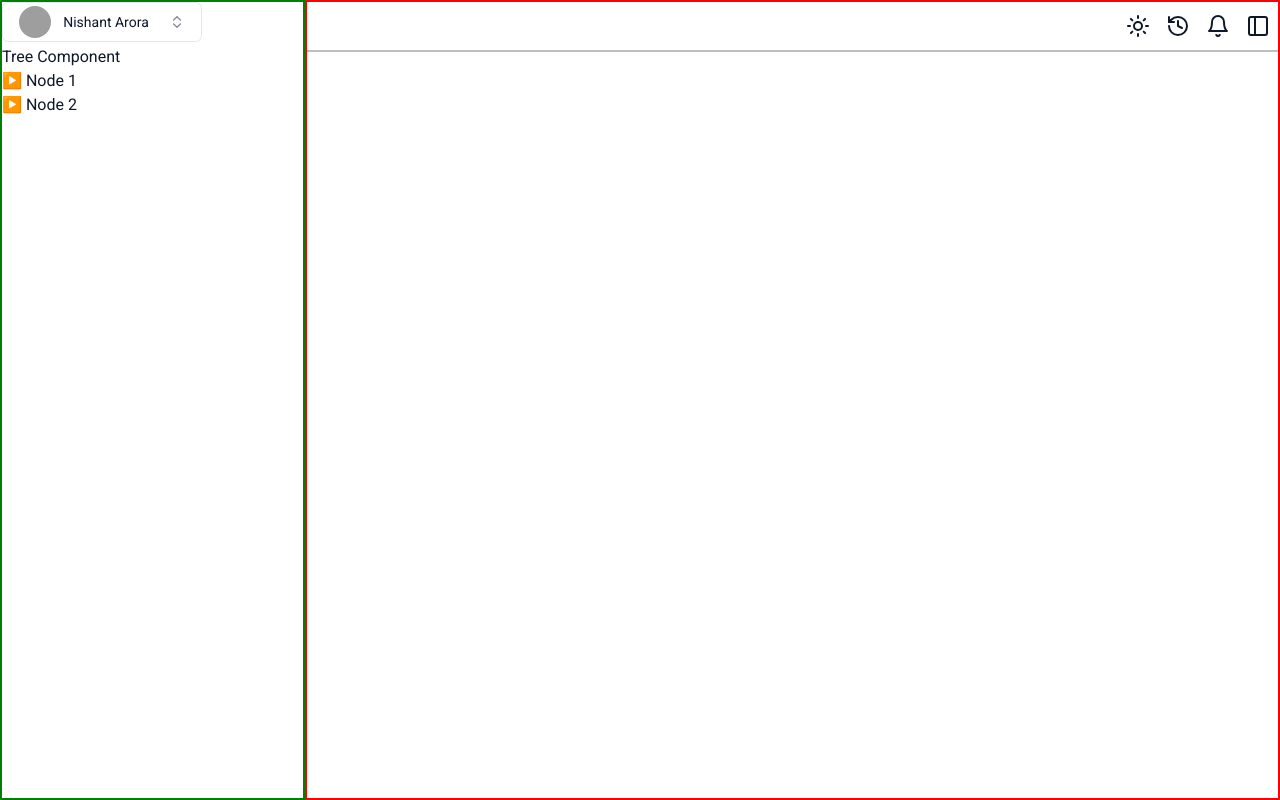
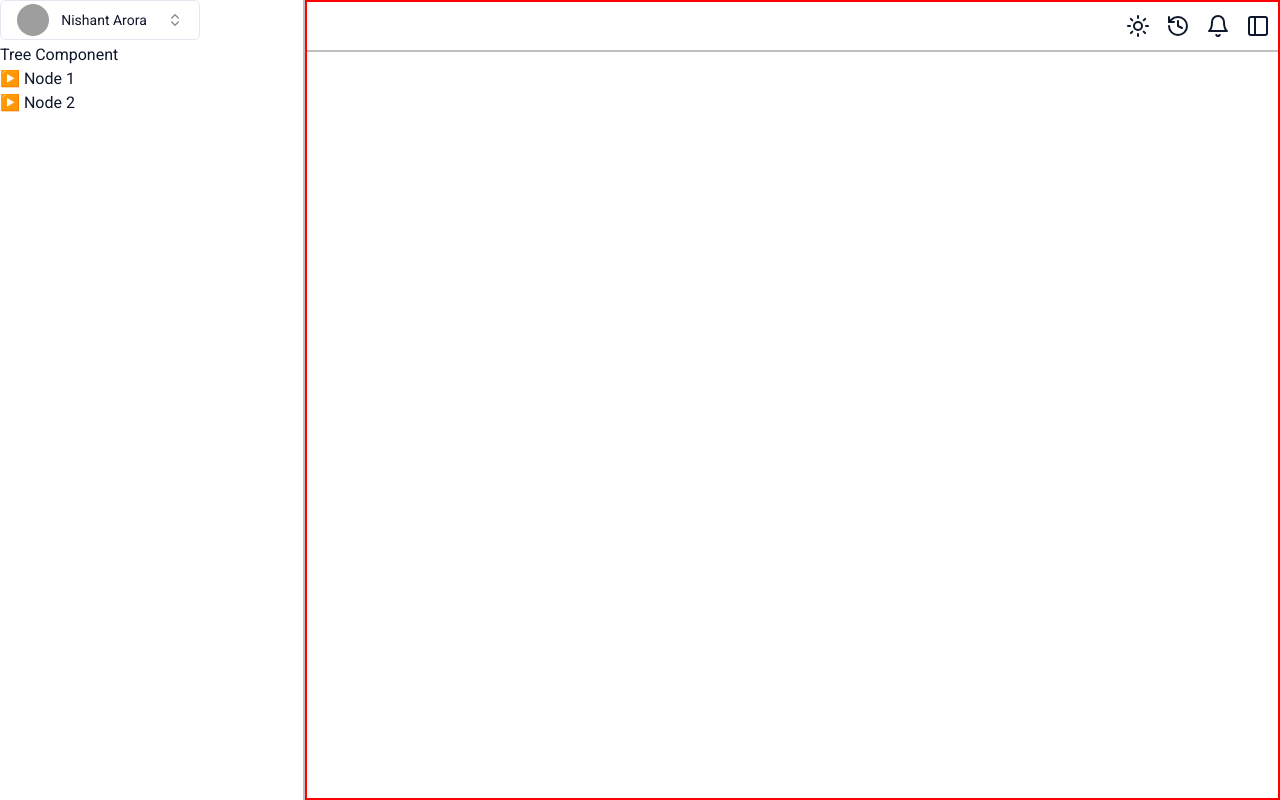
Before and after one commit to nishant/sample-react-app, a React (Create React App) app: page / in a window 1280 px wide. Built offline with nearby package versions, Linux system fonts and the light colour scheme; grey boxes are pictures that could not be loaded.

Commit message:
cleanup + styling

```diff
--- a/src/App.scss
+++ b/src/App.scss
@@ -13,7 +13,7 @@
 
   .sidenav-container {
     width: 400px;
-    border: 2px solid green;
+    border-right: 2px solid #c0bebe;
     height: 100%;
   }
 
--- a/src/components/profile-selector/profile-selector.tsx
+++ b/src/components/profile-selector/profile-selector.tsx
@@ -61,8 +61,8 @@ export function ProfileSelector() {
       </PopoverTrigger>
       <PopoverContent className="w-[200px] p-0">
         <Command>
-          <CommandInput placeholder="Search framework..." />
-          <CommandEmpty>No framework found.</CommandEmpty>
+          <CommandInput placeholder="Search profiles..." />
+          <CommandEmpty>No profile found.</CommandEmpty>
           <CommandGroup>
             {profiles.map((framework) => (
               <CommandItem
```
